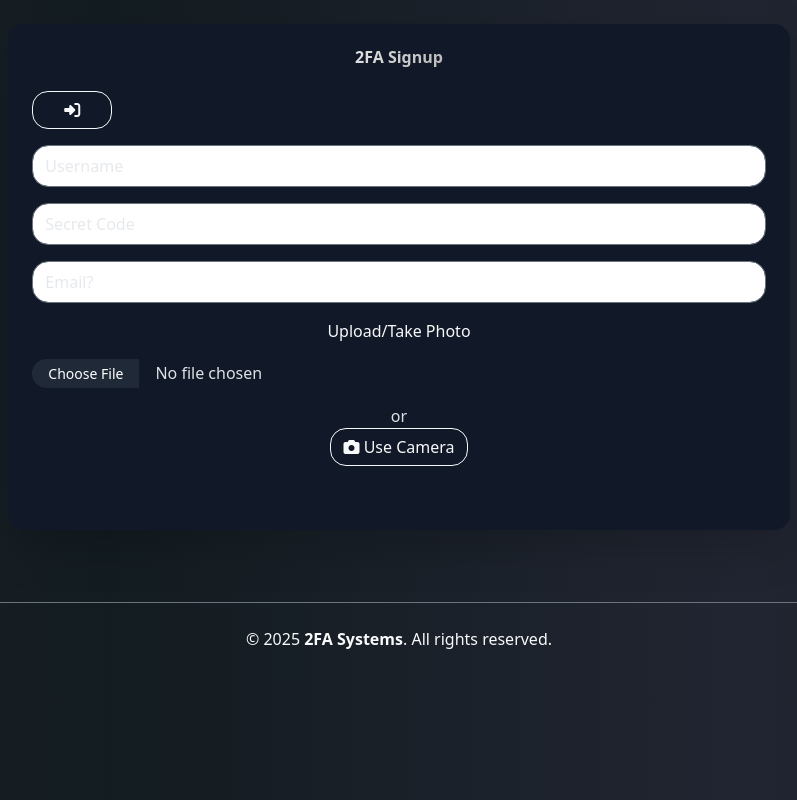
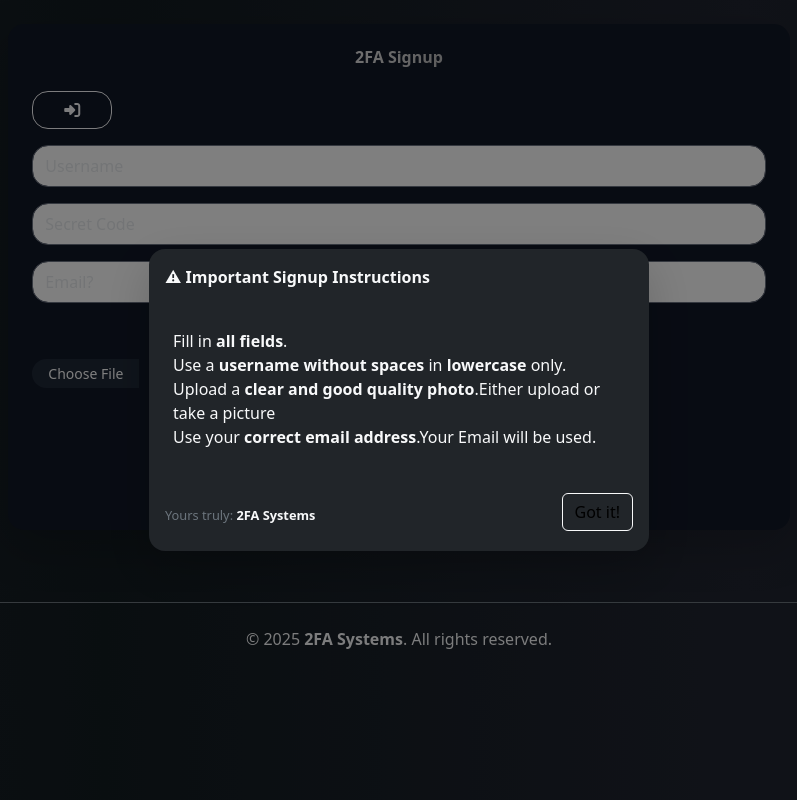
Before and after one commit to samTime101/2fa, a Flask app: template templates/signup.html in a window 1280 px wide. Shown: the whole page, without its empty margins (241-1038 px from the left). Run offline with Flask 3, Linux system fonts and the light colour scheme; the template is opened without the code that fills it, so the values that code supplies are empty; parts of the project's set-up code (start-up, migrations or seed data) failed here and were passed over; some libraries are stand-ins or nearby versions.

Commit message:
feat: added signup instructions

```diff
--- a/templates/signup.html
+++ b/templates/signup.html
@@ -31,7 +31,7 @@
               <div class="mb-3">
                 <input type="email" id="Email" class="form-control rounded-4" placeholder="Email?" required />
               </div>
-              <label class="text-light mb-3">Upload/Take Photo</label>
+              <label class="text-light mb-3">Upload Photo</label>
               <input type="file" id="photo" accept="image/*" class="form-control mb-3 rounded-4" />
               <p>or</p>
               <div class="d-flex justify-content-center gap-3 mb-3 flex-wrap">
@@ -57,6 +57,31 @@
       </div>
     </div>
   </div>
+<div class="modal fade" id="signupWarningModal" tabindex="-1" aria-labelledby="signupWarningModalLabel" aria-hidden="true">
+  <div class="modal-dialog modal-dialog-centered">
+    <div class="modal-content bg-grey text-light border-0 rounded-4 shadow-lg">
+      <div class="modal-header border-0 bg-grey py-3">
+        <h6 class="modal-title fw-bold text-light" id="signupWarningModalLabel">
+          ⚠ Important Signup Instructions
+        </h6>
+        <button type="button" class="btn-close btn-close-white shadow-none" data-bs-dismiss="modal" aria-label="Close"></button>
+      </div>
+      <div class="modal-body p-4">
+        <ul class="mb-0">
+          <li>Fill in <strong>all fields</strong>.</li>
+          <li>Use a <strong>username without spaces</strong> in <strong>lowercase</strong> only.</li>
+          <li>Upload a <strong>clear and good quality photo</strong>.Either upload or take a picture</li>
+          <li>Use your <strong>correct email address</strong>.Your Email will be used.</li>
+        </ul>
+      </div>
+      <div class="modal-footer border-0 py-3 d-flex justify-content-between align-items-center">
+        <p class="mb-0 text-secondary"><small>Yours truly: <span class="fw-bold text-light">2FA Systems</span></small></p>
+        <button type="button" class="btn btn-light text-grey" data-bs-dismiss="modal">Got it!</button>
+      </div>
+    </div>
+  </div>
+</div>
+
   <footer class="bg-dark text-light py-4 mt-5 border-top border-secondary">
   <div class="container text-center">
     <p class="mb-1">&copy; 2025 <strong>2FA Systems</strong>. All rights reserved.</p>
@@ -74,7 +99,13 @@
   <!-- <footer class="text-center mt-4 text-muted">
     <p>July 15 - Remote Save</p>
   </footer> -->
-
+  <script>
+    document.addEventListener('DOMContentLoaded', () => {
+    const signupWarningModal = new bootstrap.Modal(document.getElementById('signupWarningModal'));
+    signupWarningModal.show();
+});
+  </script>
+  <script src="https://cdn.jsdelivr.net/npm/bootstrap@5.3.3/dist/js/bootstrap.bundle.min.js"></script>
   <script src="https://cdn.jsdelivr.net/npm/js-sha256@0.9.0/build/sha256.min.js"></script>
   <script src="https://cdn.jsdelivr.net/npm/tone@next/build/Tone.js"></script>
   <script src="{{url_for('static', filename='js/signup.js')}}"></script>
```
Also changed, not shown: templates/user.html (+7 -8 lines).
